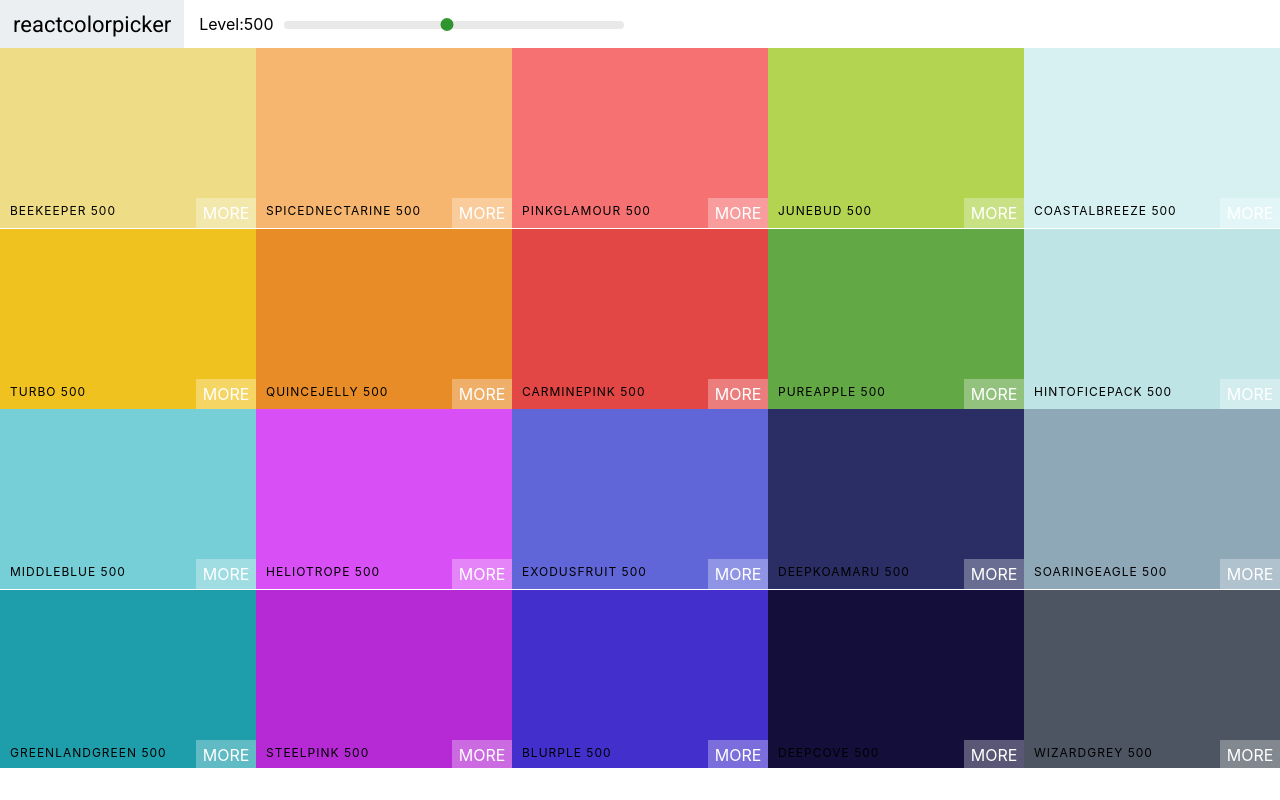
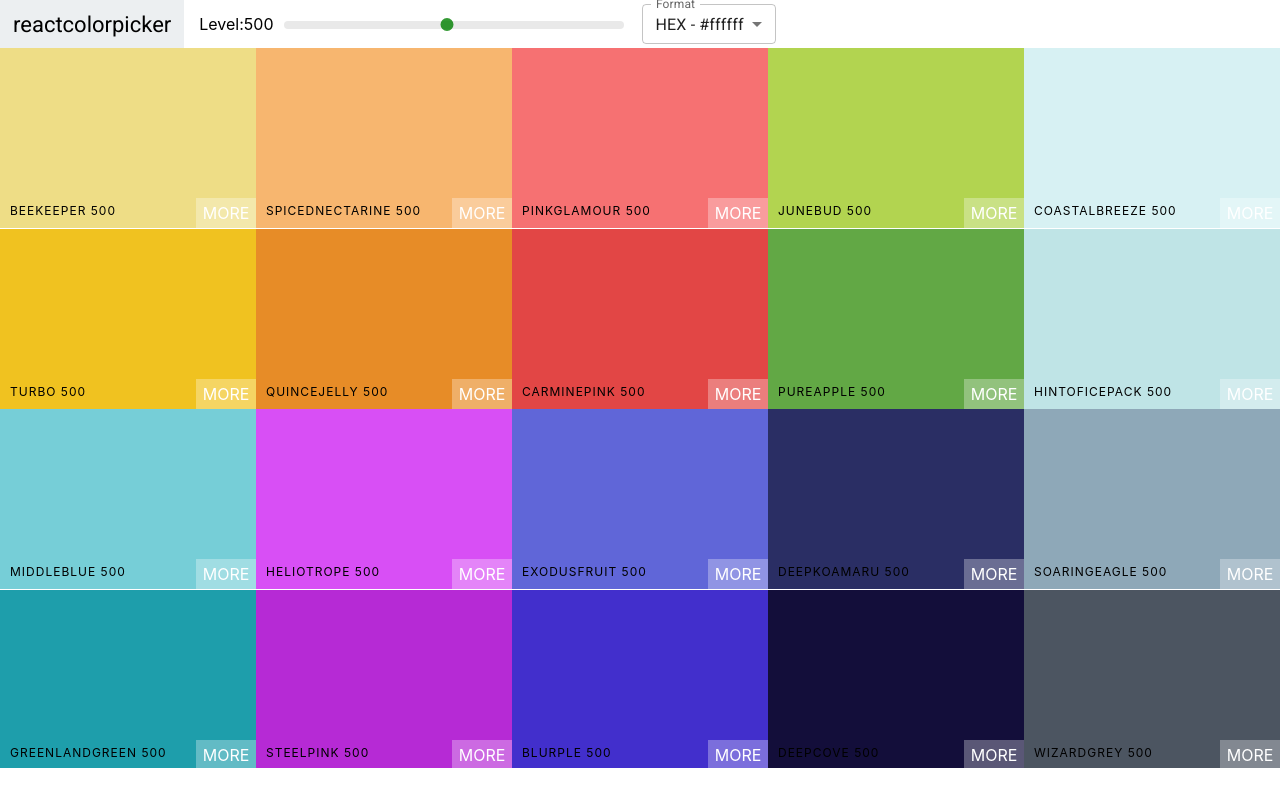
Before and after one commit to AntoniKeszycki/Color-Palette, a React (Create React App) app: page / in a window 1280 px wide. Built offline with nearby package versions, Linux system fonts and the light colour scheme.

Commit message:
Add Select and Material UI

```diff
--- a/package.json
+++ b/package.json
@@ -3,6 +3,9 @@
   "version": "0.1.0",
   "private": true,
   "dependencies": {
+    "@emotion/react": "^11.10.5",
+    "@emotion/styled": "^11.10.5",
+    "@mui/material": "^5.10.15",
     "@testing-library/jest-dom": "^5.16.5",
     "@testing-library/react": "^13.4.0",
     "@testing-library/user-event": "^13.5.0",
--- a/src/ColorBox.css
+++ b/src/ColorBox.css
@@ -76,6 +76,7 @@
 
 .copy-msg {
   position: fixed;
+  z-index: -1;
   left: 0;
   right: 0;
   bottom: 0;
--- a/src/Navbar.js
+++ b/src/Navbar.js
@@ -1,11 +1,25 @@
 import React, { Component, PureComponent } from "react";
+import Select, { SelectChangeEvent } from "@mui/material/Select";
+import MenuItem from "@mui/material/MenuItem";
 import Slider, { range } from "rc-slider";
 import "rc-slider/assets/index.css";
 import "./Navbar.css";
+import { FormControl, InputLabel } from "@mui/material";
+import { maxHeight } from "@mui/system";
 
 class Navbar extends Component {
+  constructor(props) {
+    super(props);
+    this.state = { format: "hex" };
+    this.handleChange = this.handleChange.bind(this);
+  }
+  handleChange(e) {
+    this.setState({ format: e.target.value });
+    this.props.handleChange(e.target.value);
+  }
   render() {
     const { levels, changeLevels } = this.props;
+    const { format } = this.state;
     return (
       <header className="navbar">
         <div className="logo">
@@ -37,6 +51,22 @@ class Navbar extends Component {
             />
           </div>
         </div>
+        <div className="selectContainer">
+          <FormControl sx={{ m: 1, minWidth: 120 }} size="small">
+            <InputLabel id="format">Format</InputLabel>
+            <Select
+              labelId=""
+              id=""
+              value={format}
+              label="Format"
+              onChange={this.handleChange}
+            >
+              <MenuItem value="hex">HEX - #ffffff </MenuItem>
+              <MenuItem value="rgb">RGB - rgb(255,255,255)</MenuItem>
+              <MenuItem value="rgba">RGBA - rgba(255,255,255,1.0)</MenuItem>
+            </Select>
+          </FormControl>
+        </div>
       </header>
     );
   }
--- a/src/Palette.js
+++ b/src/Palette.js
@@ -6,21 +6,29 @@ import Navbar from "./Navbar";
 class Palette extends Component {
   constructor(props) {
     super(props);
-    this.state = { levels: 500 };
+    this.state = { levels: 500, format: "hex" };
     this.changeLevels = this.changeLevels.bind(this);
+    this.changeFormat = this.changeFormat.bind(this);
   }
   changeLevels(newLevel) {
     this.setState({ levels: newLevel });
   }
+  changeFormat(val) {
+    this.setState({ format: val });
+  }
   render() {
     const { colors } = this.props.palette;
-    const { levels } = this.state;
+    const { levels, format } = this.state;
     const colorBoxes = colors[levels].map((color) => (
-      <ColorBox background={color.hex} name={color.name} />
+      <ColorBox background={color[format]} name={color.name} />
     ));
     return (
       <div className="Palette">
-        <Navbar levels={levels} changeLevels={this.changeLevels} />
+        <Navbar
+          levels={levels}
+          changeLevels={this.changeLevels}
+          handleChange={this.changeFormat}
+        />
         <div className="Palette-colors">{colorBoxes}</div>
       </div>
     );
```
Also changed, not shown: src/Error.js (added, +28 -0 lines), 1 other file (tests, documents, lock files or other folders).
